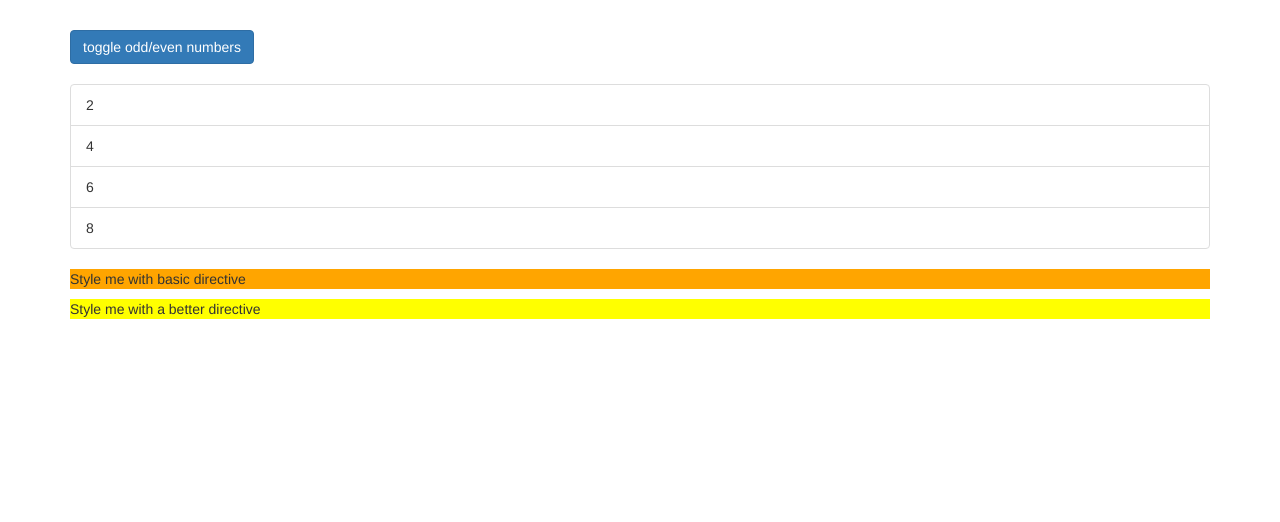
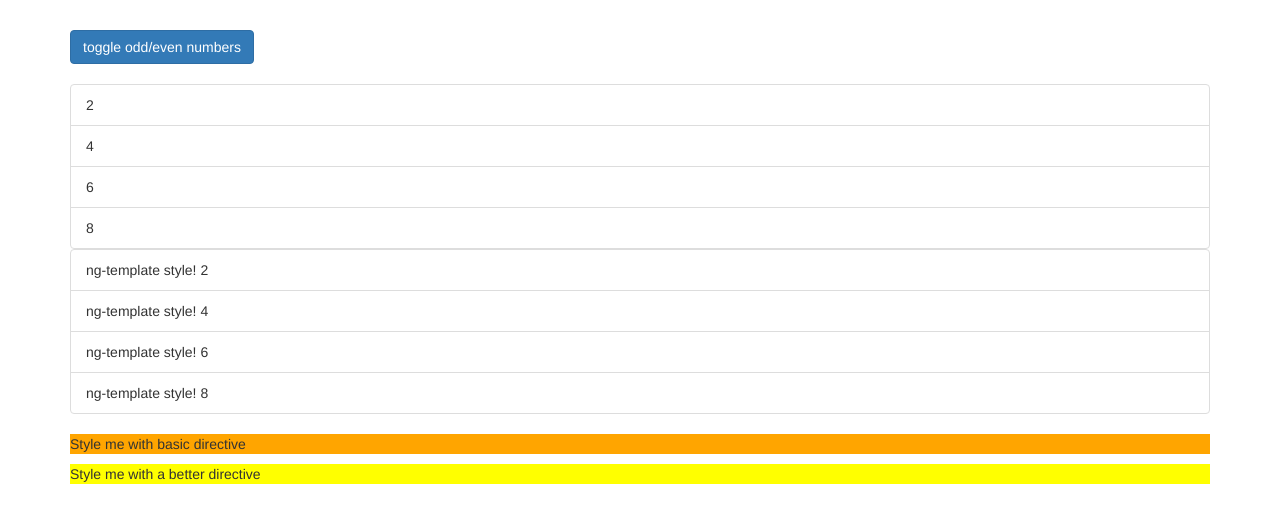
Before and after one commit to christophervigliotti/angular-complete-guide-directives, an Angular app: page / in a window 1280 px wide. Shown: the top 522 px of the page. Built offline with nearby package versions, Linux system fonts and the light colour scheme.

Commit message:
100 fin w solid notes

```diff
--- a/src/app/app.component.html
+++ b/src/app/app.component.html
@@ -23,6 +23,22 @@
             *ngFor="let even of evenNumbers"
           >{{ even }}</li>
         </div>
+
+        <!--
+        added for 100
+        ng-template allows us to define a template
+        -->
+        <ng-template [ngIf]="!onlyOdd">
+          <div>
+            <li
+            class="list-group-item"
+            [ngClass]="{odd: odd % 2 == 0}"
+            [ngStyle]="{backgroundColor: odd % 2 == 0?'yellow':'transparent'}"
+            *ngFor="let even of evenNumbers"
+          >ng-template style! {{ even }}</li>
+          </div>
+        </ng-template>
+
       </ul>
       <p appBasicHighlight>Style me with basic directive</p>
       <p
```
Also changed, not shown: 1 other file (tests, documents, lock files or other folders).
